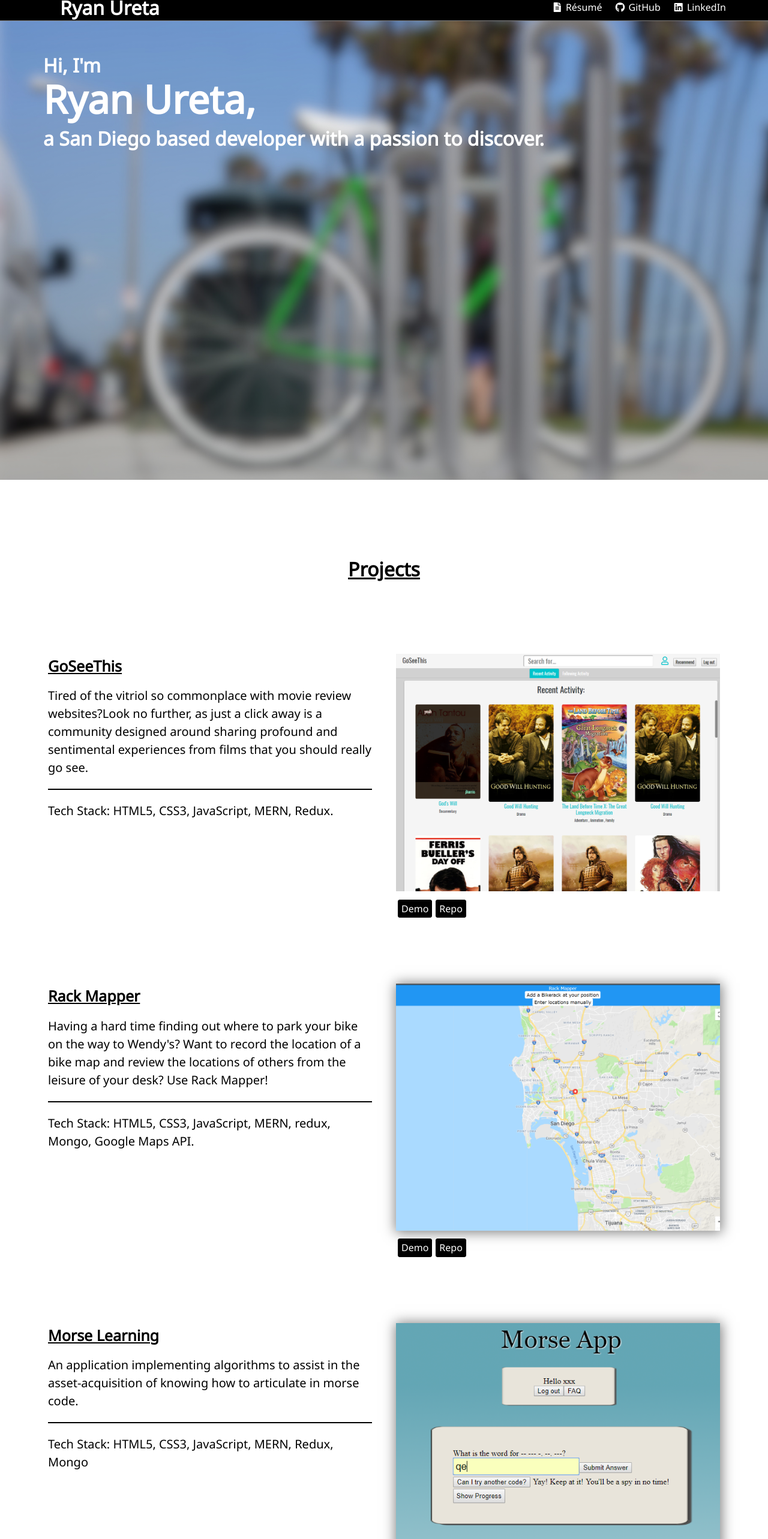
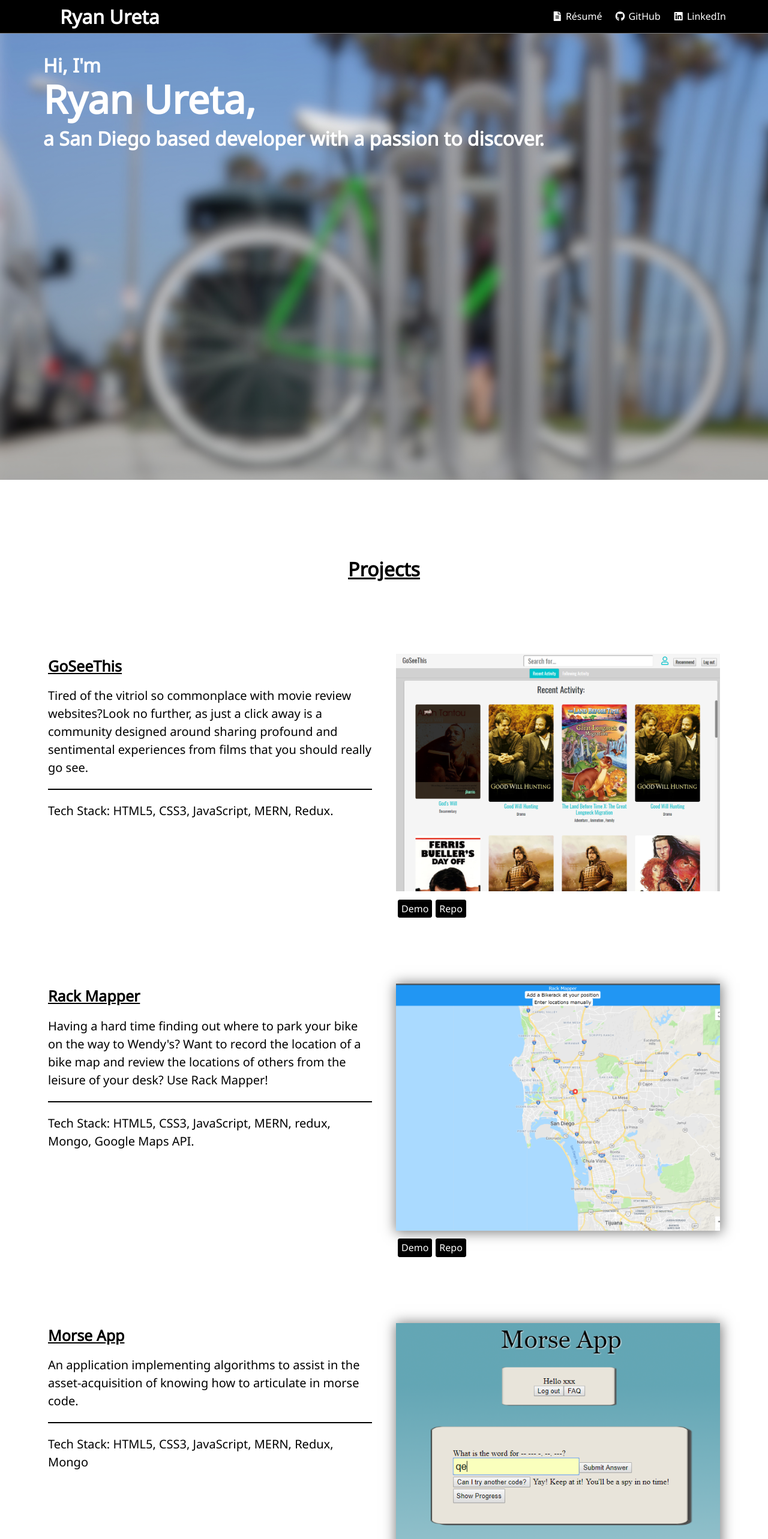
Before and after one commit to rcureta/react-portfolio, a React (Create React App) app: page / in a window 1280 px wide. Shown: the top 2566 px of the page at 60% size. Built offline with nearby package versions, Linux system fonts and the light colour scheme.

Commit message:
project name change

```diff
--- a/src/components/main-page/projects.js
+++ b/src/components/main-page/projects.js
@@ -38,7 +38,7 @@ function Projects(props) {
       </div>
       <div className="row">
         <section className="col-6 box">
-          <h2>Morse Learning</h2>
+          <h2>Morse App</h2>
           <p>An application implementing algorithms to assist in the asset-acquisition of knowing how to articulate in morse code.</p>
           <hr />
           <p>Tech Stack: HTML5, CSS3, JavaScript, MERN, Redux, Mongo</p>
--- a/src/components/styles/about.css
+++ b/src/components/styles/about.css
@@ -15,7 +15,9 @@
 .about p {
   line-height: 30px;
   font-size: 20px;
-}
+  width:50%;
+  transform:translate(55%);
+ }
 .about .profile-pic {
   display: block;
   margin-top: 0;
@@ -35,3 +37,9 @@
   padding-left: 40px;
   font-size: 16px;
 }
+@media only screen and (max-width: 639px) {
+.about p {
+  width:100%;
+  transform:translate(0);
+ }
+}
--- a/src/components/styles/nav.css
+++ b/src/components/styles/nav.css
@@ -2,7 +2,7 @@
 nav {
   position: fixed;
   width: 100%;
-  height: 35px;
+  padding:15px 0;
   line-height: 25px;
   text-align: right;
   color: white;
@@ -10,6 +10,7 @@ nav {
   border-bottom: 1px solid gray;
   z-index: 1;
 }
+.under{text-decoration:none;}
 .nav-container {
   margin: 0 auto;
   max-width: 1200px;
@@ -66,7 +67,7 @@ nav #toggle {
   nav #toggle:checked + .menu {
     display: block;
     position: absolute;
-    margin-top: 70px;
+    margin-top: 41px;
   }
   @media only screen and (max-width: 299px) {
     nav h1 {
```
